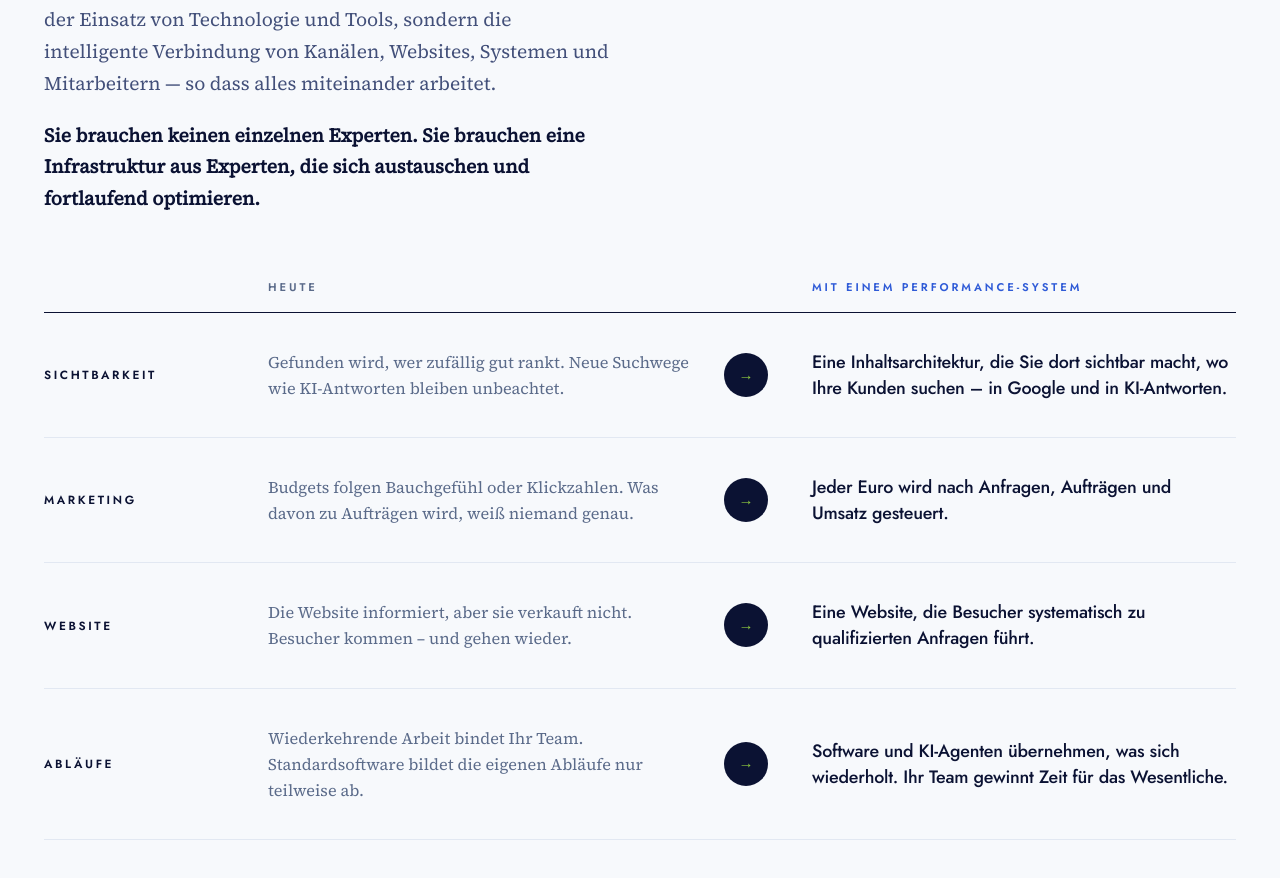
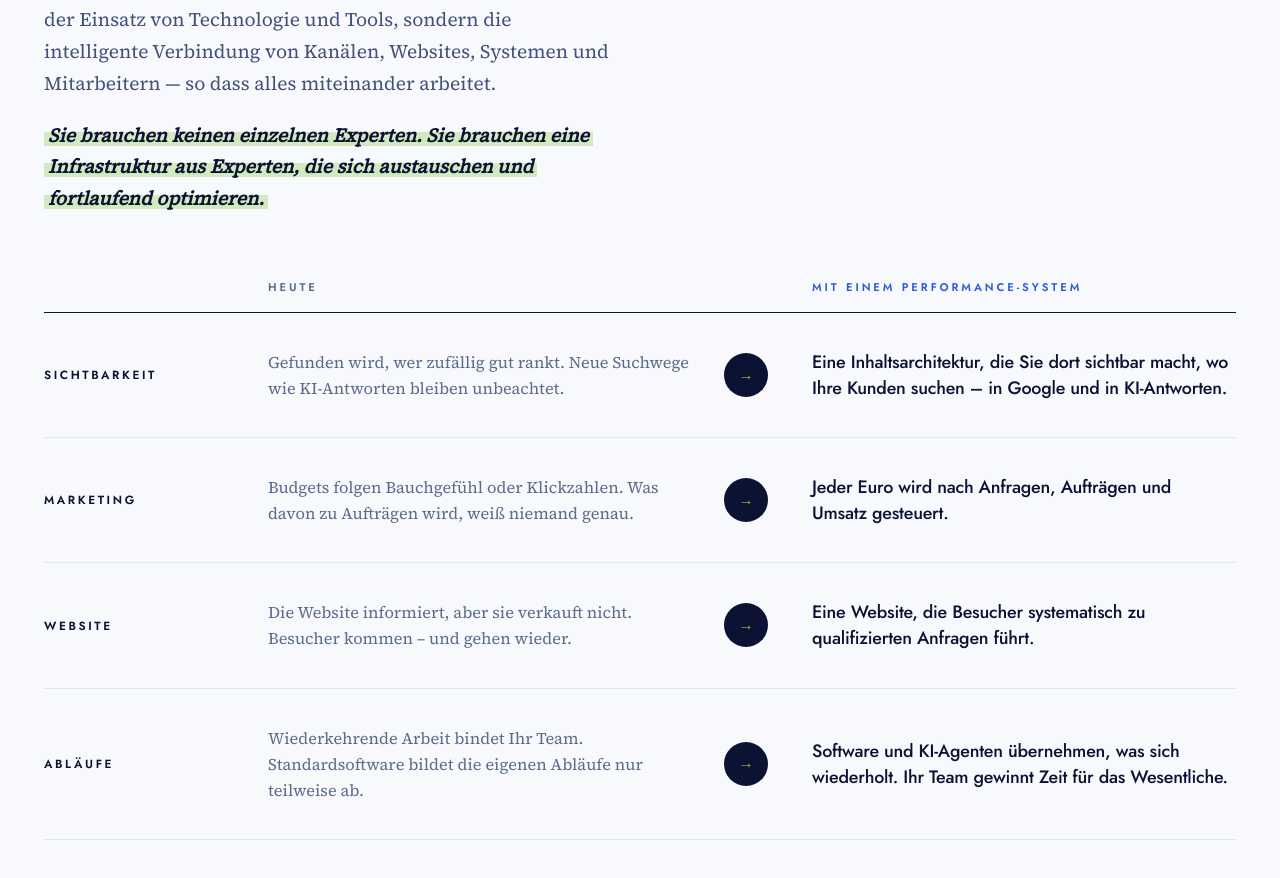
Before and after one commit to nizarladouz/Ladouz-Digital, a Next.js app in the folder ladouz-digital/: page / in a window 1280 px wide. Shown: the part 2160-3038 px from the top of the page. Built offline with nearby package versions, Linux system fonts and the light colour scheme.

Commit message:
Highlight second sentence: italic + CI-green marker

```diff
--- a/ladouz-digital/app/page.tsx
+++ b/ladouz-digital/app/page.tsx
@@ -1395,9 +1395,18 @@ function Wandel() {
             sondern die intelligente Verbindung von Kanälen, Websites, Systemen und Mitarbeitern — so dass
             alles miteinander arbeitet.
           </Lead>
-          <Lead className="!mt-5 font-semibold !text-[#0b1233]">
-            Sie brauchen keinen einzelnen Experten. Sie brauchen eine Infrastruktur aus Experten, die sich
-            austauschen und fortlaufend optimieren.
+          <Lead className="!mt-5 font-semibold italic !text-[#0b1233]">
+            <mark
+              className="box-decoration-clone rounded-[2px] px-1 text-inherit"
+              style={{
+                background:
+                  "linear-gradient(to bottom, transparent 38%, rgba(141,198,63,0.32) 38%, rgba(141,198,63,0.32) 92%, transparent 92%)",
+                WebkitBoxDecorationBreak: "clone",
+              }}
+            >
+              Sie brauchen keinen einzelnen Experten. Sie brauchen eine Infrastruktur aus Experten, die sich
+              austauschen und fortlaufend optimieren.
+            </mark>
           </Lead>
         </Reveal>
 
```
